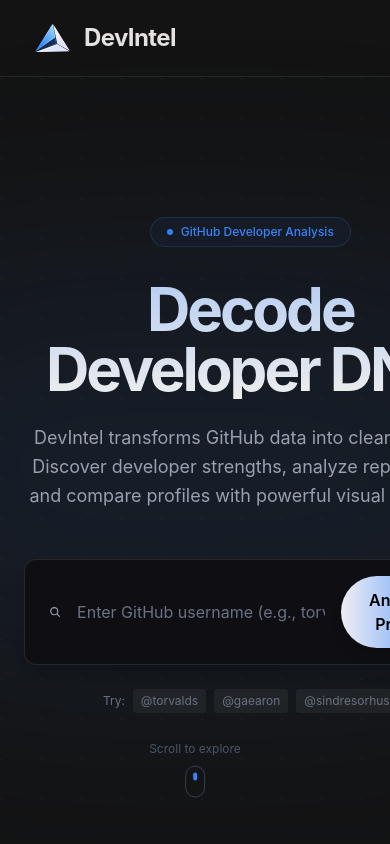
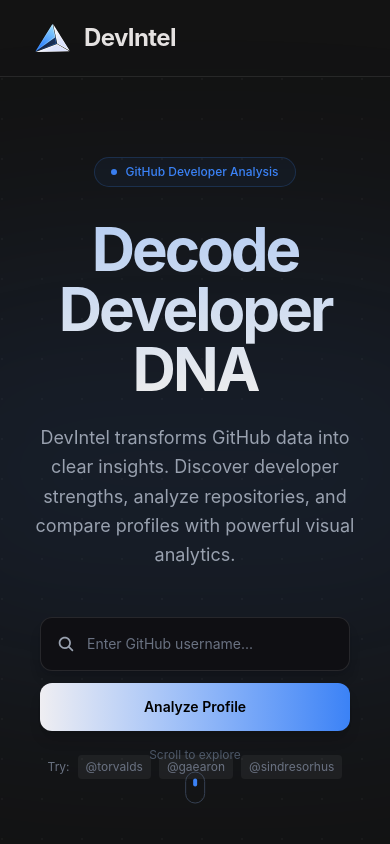
Before and after one commit to Shreyaakatiyar/DevIntel, a React (Vite) app: page / in a window 390 px wide. Shown: the top 844 px of the page. Built offline with nearby package versions, Linux system fonts and the light colour scheme.

Commit message:
make home page responsive

```diff
--- a/src/components/Searchbar.jsx
+++ b/src/components/Searchbar.jsx
@@ -4,39 +4,58 @@ import { useState } from 'react';
 import { useNavigate } from 'react-router-dom';
 
 const Searchbar = () => {
-
   const [username, setUsername] = useState("");
   const navigate = useNavigate();
 
   const handleSearch = () => {
     if (!username.trim()) return;
-
     navigate(`/dashboard/${username}`);
     setUsername("");
   };
 
   return (
-    <div className="w-full max-w-2xl mx-auto">
-      <div className="flex items-center bg-[#0f0f13] border border-white/10 rounded-xl px-4 py-4 shadow-lg">
-        <IoSearch className="text-gray-400 text-xl ml-2" />
+    <div className="w-full max-w-2xl mx-auto px-4 md:px-0">
 
+      {/* Desktop version — all in one row */}
+      <div className="hidden sm:flex items-center bg-[#0f0f13] border border-white/10 rounded-xl px-4 py-4 shadow-lg">
+        <IoSearch className="text-gray-400 text-xl ml-2 flex-shrink-0" />
         <input
           type="text"
           placeholder="Enter GitHub username (e.g., torvalds)..."
           value={username}
           onChange={(e) => setUsername(e.target.value)}
-          className="flex-1 bg-transparent outline-none px-4 py-3 text-gray-300 placeholder-gray-500"
-          onKeyDown={(e) => {
-          if (e.key === "Enter") handleSearch();
-          }}
+          onKeyDown={(e) => { if (e.key === "Enter") handleSearch(); }}
+          className="flex-1 bg-transparent outline-none px-4 py-3 text-gray-300 placeholder-gray-500 min-w-0"
         />
-
         <button
           onClick={handleSearch}
-          className="px-6 py-3 rounded-full font-semibold text-black bg-linear-to-r from-[#efeef2] to-[#3b82f6] hover:opacity-90 transition shadow-lg cursor-pointer">
+          className="px-6 py-3 rounded-full font-semibold text-black bg-gradient-to-r from-[#efeef2] to-[#3b82f6] hover:opacity-90 transition shadow-lg cursor-pointer flex-shrink-0"
+        >
           Analyze Profile
         </button>
       </div>
+
+      {/* Mobile version — stacked */}
+      <div className="flex sm:hidden flex-col gap-3">
+        <div className="flex items-center bg-[#0f0f13] border border-white/10 rounded-xl px-4 py-3 shadow-lg">
+          <IoSearch className="text-gray-400 text-lg flex-shrink-0" />
+          <input
+            type="text"
+            placeholder="Enter GitHub username..."
+            value={username}
+            onChange={(e) => setUsername(e.target.value)}
+            onKeyDown={(e) => { if (e.key === "Enter") handleSearch(); }}
+            className="flex-1 bg-transparent outline-none px-3 py-1 text-gray-300 placeholder-gray-500 text-sm"
+          />
+        </div>
+        <button
+          onClick={handleSearch}
+          className="w-full py-3.5 rounded-xl font-semibold text-black bg-gradient-to-r from-[#efeef2] to-[#3b82f6] hover:opacity-90 transition shadow-lg cursor-pointer text-sm"
+        >
+          Analyze Profile
+        </button>
+      </div>
+
     </div>
   );
 }
```
Lines whose indentation alone changed are shown as unchanged.
